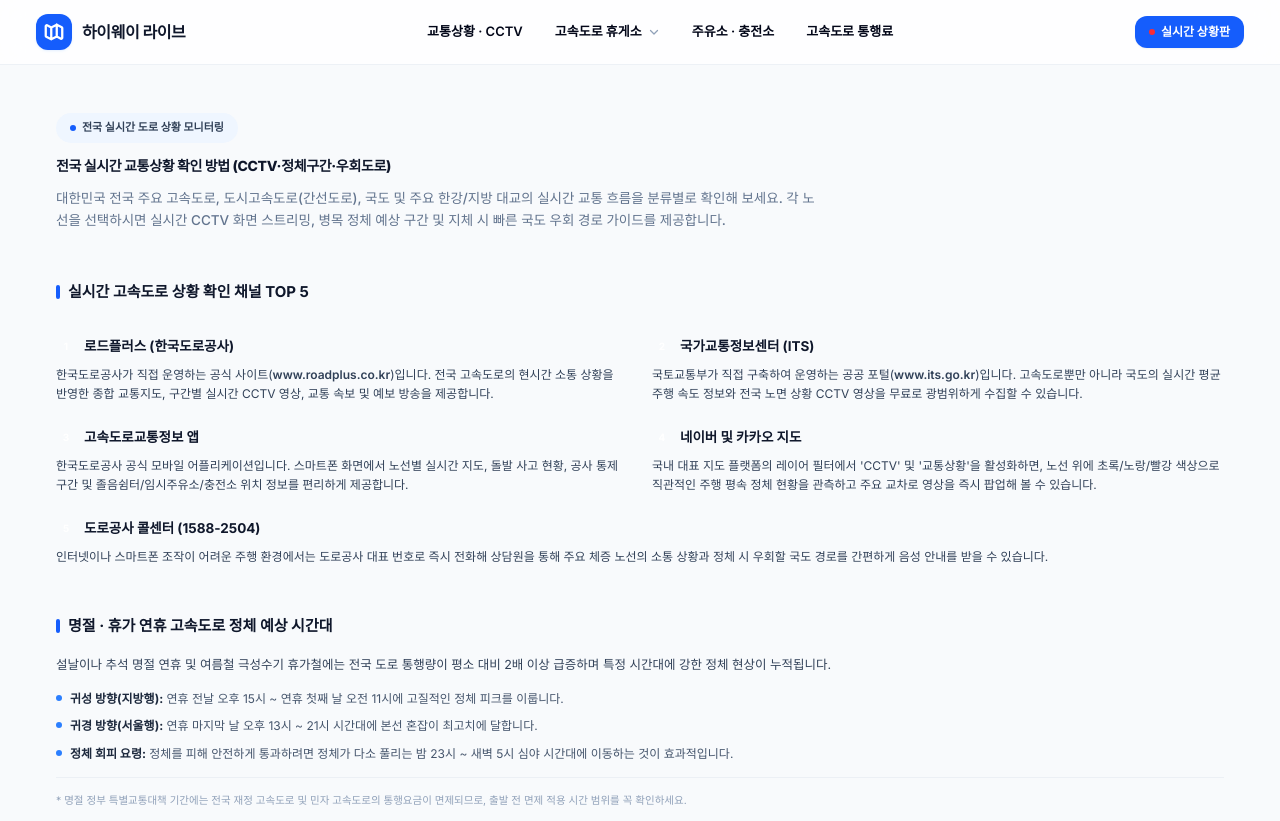
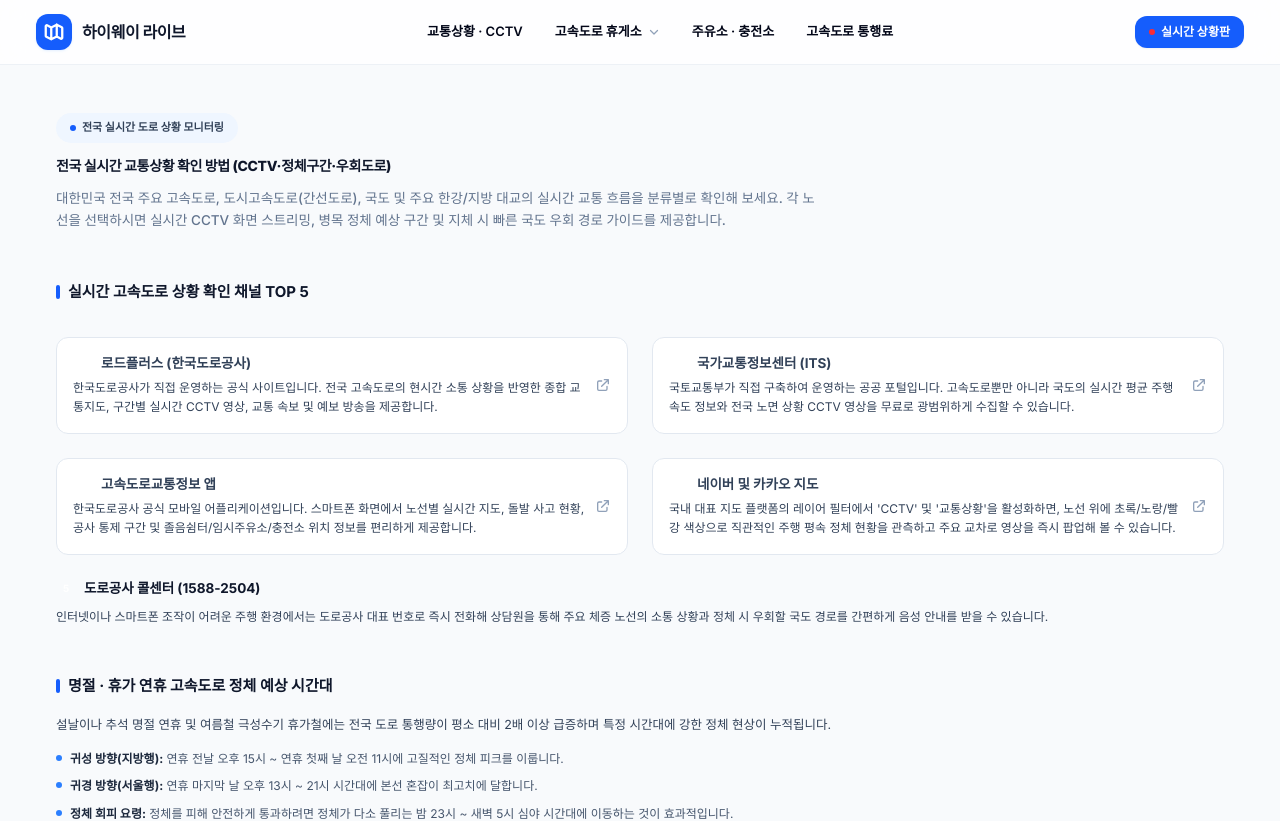
Before and after one commit to fnqlrtm123-code/highway-live, a Next.js app: page /traffic in a window 1280 px wide. Shown: the top 821 px of the page. Built offline with nearby package versions, Linux system fonts and the light colour scheme.

Commit message:
design: make cctv channels clickable cards with external link svg icons, self target

```diff
--- a/src/app/traffic/[highway]/page.tsx
+++ b/src/app/traffic/[highway]/page.tsx
@@ -151,34 +151,62 @@
           {road.verificationMethod} 주행 중 교통량이 급증하거나 정체가 길어질 시에는 아래에 정리된 노선 내 휴게소를 방문하여 충분한 휴식을 취하시기 바랍니다.
         </p>
 
-        <div className="grid grid-cols-1 md:grid-cols-2 gap-6 text-xs md:text-sm">
-          <div className="space-y-1">
-            <span className="font-bold text-slate-800 block">로드플러스 (도로공사)</span>
-            <span className="text-slate-500 leading-relaxed block">
+        <div className="grid grid-cols-1 md:grid-cols-2 gap-4 text-xs md:text-sm">
+          <a
+            href="https://www.roadplus.co.kr"
+            target="_self"
+            className="block bg-white border border-slate-200 rounded-xl p-4 pr-10 hover:border-blue-600 hover:shadow-sm transition-all relative group text-left cursor-pointer"
+          >
+            <span className="font-bold text-slate-800 block mb-1 group-hover:text-blue-600 transition-colors">로드플러스 (도로공사)</span>
+            <span className="text-slate-550 text-xs leading-normal block">
               공식 웹사이트에서 경부선, 영동선 등 고속도로 전 구간의 교통지도 및 2분 간격의 CCTV 상황을 실시간 조회할 수 있습니다.
             </span>
-          </div>
+            <svg className="w-4 h-4 text-slate-400 group-hover:text-blue-600 transition-colors absolute right-4 top-1/2 -translate-y-1/2" fill="none" viewBox="0 0 24 24" stroke="currentColor" strokeWidth={2}>
+              <path strokeLinecap="round" strokeLinejoin="round" d="M10 6H6a2 2 0 00-2 2v10a2 2 0 002 2h10a2 2 0 002-2v-4M14 4h6m0 0v6m0-6L10 14" />
+            </svg>
+          </a>
 
-          <div className="space-y-1">
-            <span className="font-bold text-slate-800 block">국가교통정보센터 (ITS)</span>
-            <span className="text-slate-550 leading-relaxed block">
+          <a
+            href="https://www.its.go.kr"
+            target="_self"
+            className="block bg-white border border-slate-200 rounded-xl p-4 pr-10 hover:border-blue-600 hover:shadow-sm transition-all relative group text-left cursor-pointer"
+          >
+            <span className="font-bold text-slate-800 block mb-1 group-hover:text-blue-600 transition-colors">국가교통정보센터 (ITS)</span>
+            <span className="text-slate-550 text-xs leading-normal block">
               국토교통부가 수집하는 전국 주요 국도 및 우회 도로의 관제 CCTV 카메라를 통해 강우, 안개, 노면 미끄러짐을 확인 가능합니다.
             </span>
-          </div>
+            <svg className="w-4 h-4 text-slate-400 group-hover:text-blue-600 transition-colors absolute right-4 top-1/2 -translate-y-1/2" fill="none" viewBox="0 0 24 24" stroke="currentColor" strokeWidth={2}>
+              <path strokeLinecap="round" strokeLinejoin="round" d="M10 6H6a2 2 0 00-2 2v10a2 2 0 002 2h10a2 2 0 002-2v-4M14 4h6m0 0v6m0-6L10 14" />
+            </svg>
+          </a>
 
-          <div className="space-y-1">
-            <span className="font-bold text-slate-800 block">지도 앱 CCTV 레이어</span>
-            <span className="text-slate-550 leading-relaxed block">
+          <a
+            href="https://map.naver.com"
+            target="_self"
+            className="block bg-white border border-slate-200 rounded-xl p-4 pr-10 hover:border-blue-600 hover:shadow-sm transition-all relative group text-left cursor-pointer"
+          >
+            <span className="font-bold text-slate-800 block mb-1 group-hover:text-blue-600 transition-colors">지도 앱 CCTV 레이어</span>
+            <span className="text-slate-550 text-xs leading-normal block">
               스마트폰 네이버 지도 또는 카카오 맵의 우측 레이어 탭에서 CCTV 기능을 활성화하면, 노선 내에 있는 가상 감시 카메라를 터치해 직접 확인하실 수 있습니다.
             </span>
-          </div>
+            <svg className="w-4 h-4 text-slate-400 group-hover:text-blue-600 transition-colors absolute right-4 top-1/2 -translate-y-1/2" fill="none" viewBox="0 0 24 24" stroke="currentColor" strokeWidth={2}>
+              <path strokeLinecap="round" strokeLinejoin="round" d="M10 6H6a2 2 0 00-2 2v10a2 2 0 002 2h10a2 2 0 002-2v-4M14 4h6m0 0v6m0-6L10 14" />
+            </svg>
+          </a>
 
-          <div className="space-y-1">
-            <span className="font-bold text-slate-800 block">고속도로 교통앱 연동</span>
-            <span className="text-slate-550 leading-relaxed block">
+          <a
+            href="https://play.google.com/store/apps/details?id=com.ex.roadinfo"
+            target="_self"
+            className="block bg-white border border-slate-200 rounded-xl p-4 pr-10 hover:border-blue-600 hover:shadow-sm transition-all relative group text-left cursor-pointer"
+          >
+            <span className="font-bold text-slate-800 block mb-1 group-hover:text-blue-600 transition-colors">고속도로 교통앱 연동</span>
+            <span className="text-slate-550 text-xs leading-normal block">
               전방 돌발적인 연쇄 추돌 사고, 도로 공사 통제 구간 및 갓길 가변 차로 사용 상황을 푸시 알림으로 신속하게 접수할 수 있습니다.
             </span>
-          </div>
+            <svg className="w-4 h-4 text-slate-400 group-hover:text-blue-600 transition-colors absolute right-4 top-1/2 -translate-y-1/2" fill="none" viewBox="0 0 24 24" stroke="currentColor" strokeWidth={2}>
+              <path strokeLinecap="round" strokeLinejoin="round" d="M10 6H6a2 2 0 00-2 2v10a2 2 0 002 2h10a2 2 0 002-2v-4M14 4h6m0 0v6m0-6L10 14" />
+            </svg>
+          </a>
         </div>
       </section>
 
--- a/src/app/traffic/page.tsx
+++ b/src/app/traffic/page.tsx
@@ -44,47 +44,73 @@
 
         <div className="grid grid-cols-1 md:grid-cols-2 gap-6 pt-2">
 
-          <div className="space-y-2">
-            <h3 className="font-bold text-slate-900 flex items-center gap-2 text-xs md:text-[13.5px]">
-              <span className="bg-blue-650 text-white text-[10px] w-5 h-5 rounded-lg flex items-center justify-center font-bold">1</span>
+          <a
+            href="https://www.roadplus.co.kr"
+            target="_self"
+            className="block bg-white border border-slate-200 rounded-xl p-4 pr-10 hover:border-blue-600 hover:shadow-sm transition-all relative group text-left cursor-pointer"
+          >
+            <h3 className="font-bold text-slate-850 flex items-center gap-2 text-xs md:text-[13.5px] mb-1 group-hover:text-blue-600 transition-colors">
+              <span className="bg-blue-650 text-white text-[10px] w-5 h-5 rounded-lg flex items-center justify-center font-bold group-hover:bg-blue-600 transition-colors">1</span>
               로드플러스 (한국도로공사)
             </h3>
             <p className="text-[12px] text-slate-550 leading-relaxed">
-              한국도로공사가 직접 운영하는 공식 사이트(<a href="http://www.roadplus.co.kr" target="_blank" rel="noopener noreferrer" className="text-blue-650 font-semibold hover:underline">www.roadplus.co.kr</a>)입니다.
-              전국 고속도로의 현시간 소통 상황을 반영한 종합 교통지도, 구간별 실시간 CCTV 영상, 교통 속보 및 예보 방송을 제공합니다.
+              한국도로공사가 직접 운영하는 공식 사이트입니다. 전국 고속도로의 현시간 소통 상황을 반영한 종합 교통지도, 구간별 실시간 CCTV 영상, 교통 속보 및 예보 방송을 제공합니다.
             </p>
-          </div>
+            <svg className="w-4 h-4 text-slate-400 group-hover:text-blue-600 transition-colors absolute right-4 top-1/2 -translate-y-1/2" fill="none" viewBox="0 0 24 24" stroke="currentColor" strokeWidth={2}>
+              <path strokeLinecap="round" strokeLinejoin="round" d="M10 6H6a2 2 0 00-2 2v10a2 2 0 002 2h10a2 2 0 002-2v-4M14 4h6m0 0v6m0-6L10 14" />
+            </svg>
+          </a>
 
-          <div className="space-y-2">
-            <h3 className="font-bold text-slate-900 flex items-center gap-2 text-xs md:text-[13.5px]">
-              <span className="bg-blue-650 text-white text-[10px] w-5 h-5 rounded-lg flex items-center justify-center font-bold">2</span>
+          <a
+            href="https://www.its.go.kr"
+            target="_self"
+            className="block bg-white border border-slate-200 rounded-xl p-4 pr-10 hover:border-blue-600 hover:shadow-sm transition-all relative group text-left cursor-pointer"
+          >
+            <h3 className="font-bold text-slate-850 flex items-center gap-2 text-xs md:text-[13.5px] mb-1 group-hover:text-blue-600 transition-colors">
+              <span className="bg-blue-650 text-white text-[10px] w-5 h-5 rounded-lg flex items-center justify-center font-bold group-hover:bg-blue-600 transition-colors">2</span>
               국가교통정보센터 (ITS)
             </h3>
             <p className="text-[12px] text-slate-550 leading-relaxed">
-              국토교통부가 직접 구축하여 운영하는 공공 포털(<a href="http://www.its.go.kr" target="_blank" rel="noopener noreferrer" className="text-blue-650 font-semibold hover:underline">www.its.go.kr</a>)입니다.
-              고속도로뿐만 아니라 국도의 실시간 평균 주행 속도 정보와 전국 노면 상황 CCTV 영상을 무료로 광범위하게 수집할 수 있습니다.
+              국토교통부가 직접 구축하여 운영하는 공공 포털입니다. 고속도로뿐만 아니라 국도의 실시간 평균 주행 속도 정보와 전국 노면 상황 CCTV 영상을 무료로 광범위하게 수집할 수 있습니다.
             </p>
-          </div>
+            <svg className="w-4 h-4 text-slate-400 group-hover:text-blue-600 transition-colors absolute right-4 top-1/2 -translate-y-1/2" fill="none" viewBox="0 0 24 24" stroke="currentColor" strokeWidth={2}>
+              <path strokeLinecap="round" strokeLinejoin="round" d="M10 6H6a2 2 0 00-2 2v10a2 2 0 002 2h10a2 2 0 002-2v-4M14 4h6m0 0v6m0-6L10 14" />
+            </svg>
+          </a>
 
-          <div className="space-y-2">
-            <h3 className="font-bold text-slate-900 flex items-center gap-2 text-xs md:text-[13.5px]">
-              <span className="bg-blue-650 text-white text-[10px] w-5 h-5 rounded-lg flex items-center justify-center font-bold">3</span>
+          <a
+            href="https://play.google.com/store/apps/details?id=com.ex.roadinfo"
+            target="_self"
+            className="block bg-white border border-slate-200 rounded-xl p-4 pr-10 hover:border-blue-600 hover:shadow-sm transition-all relative group text-left cursor-pointer"
+          >
+            <h3 className="font-bold text-slate-850 flex items-center gap-2 text-xs md:text-[13.5px] mb-1 group-hover:text-blue-600 transition-colors">
+              <span className="bg-blue-650 text-white text-[10px] w-5 h-5 rounded-lg flex items-center justify-center font-bold group-hover:bg-blue-600 transition-colors">3</span>
               고속도로교통정보 앱
             </h3>
             <p className="text-[12px] text-slate-550 leading-relaxed">
               한국도로공사 공식 모바일 어플리케이션입니다. 스마트폰 화면에서 노선별 실시간 지도, 돌발 사고 현황, 공사 통제 구간 및 졸음쉼터/임시주유소/충전소 위치 정보를 편리하게 제공합니다.
             </p>
-          </div>
+            <svg className="w-4 h-4 text-slate-400 group-hover:text-blue-600 transition-colors absolute right-4 top-1/2 -translate-y-1/2" fill="none" viewBox="0 0 24 24" stroke="currentColor" strokeWidth={2}>
+              <path strokeLinecap="round" strokeLinejoin="round" d="M10 6H6a2 2 0 00-2 2v10a2 2 0 002 2h10a2 2 0 002-2v-4M14 4h6m0 0v6m0-6L10 14" />
+            </svg>
+          </a>
 
-          <div className="space-y-2">
-            <h3 className="font-bold text-slate-900 flex items-center gap-2 text-xs md:text-[13.5px]">
-              <span className="bg-blue-650 text-white text-[10px] w-5 h-5 rounded-lg flex items-center justify-center font-bold">4</span>
+          <a
+            href="https://map.naver.com"
+            target="_self"
+            className="block bg-white border border-slate-200 rounded-xl p-4 pr-10 hover:border-blue-600 hover:shadow-sm transition-all relative group text-left cursor-pointer"
+          >
+            <h3 className="font-bold text-slate-850 flex items-center gap-2 text-xs md:text-[13.5px] mb-1 group-hover:text-blue-600 transition-colors">
+              <span className="bg-blue-650 text-white text-[10px] w-5 h-5 rounded-lg flex items-center justify-center font-bold group-hover:bg-blue-600 transition-colors">4</span>
               네이버 및 카카오 지도
             </h3>
             <p className="text-[12px] text-slate-550 leading-relaxed">
               국내 대표 지도 플랫폼의 레이어 필터에서 &apos;CCTV&apos; 및 &apos;교통상황&apos;을 활성화하면, 노선 위에 초록/노랑/빨강 색상으로 직관적인 주행 평속 정체 현황을 관측하고 주요 교차로 영상을 즉시 팝업해 볼 수 있습니다.
             </p>
-          </div>
+            <svg className="w-4 h-4 text-slate-400 group-hover:text-blue-600 transition-colors absolute right-4 top-1/2 -translate-y-1/2" fill="none" viewBox="0 0 24 24" stroke="currentColor" strokeWidth={2}>
+              <path strokeLinecap="round" strokeLinejoin="round" d="M10 6H6a2 2 0 00-2 2v10a2 2 0 002 2h10a2 2 0 002-2v-4M14 4h6m0 0v6m0-6L10 14" />
+            </svg>
+          </a>
 
           <div className="space-y-2 md:col-span-2">
             <h3 className="font-bold text-slate-900 flex items-center gap-2 text-xs md:text-[13.5px]">
```
